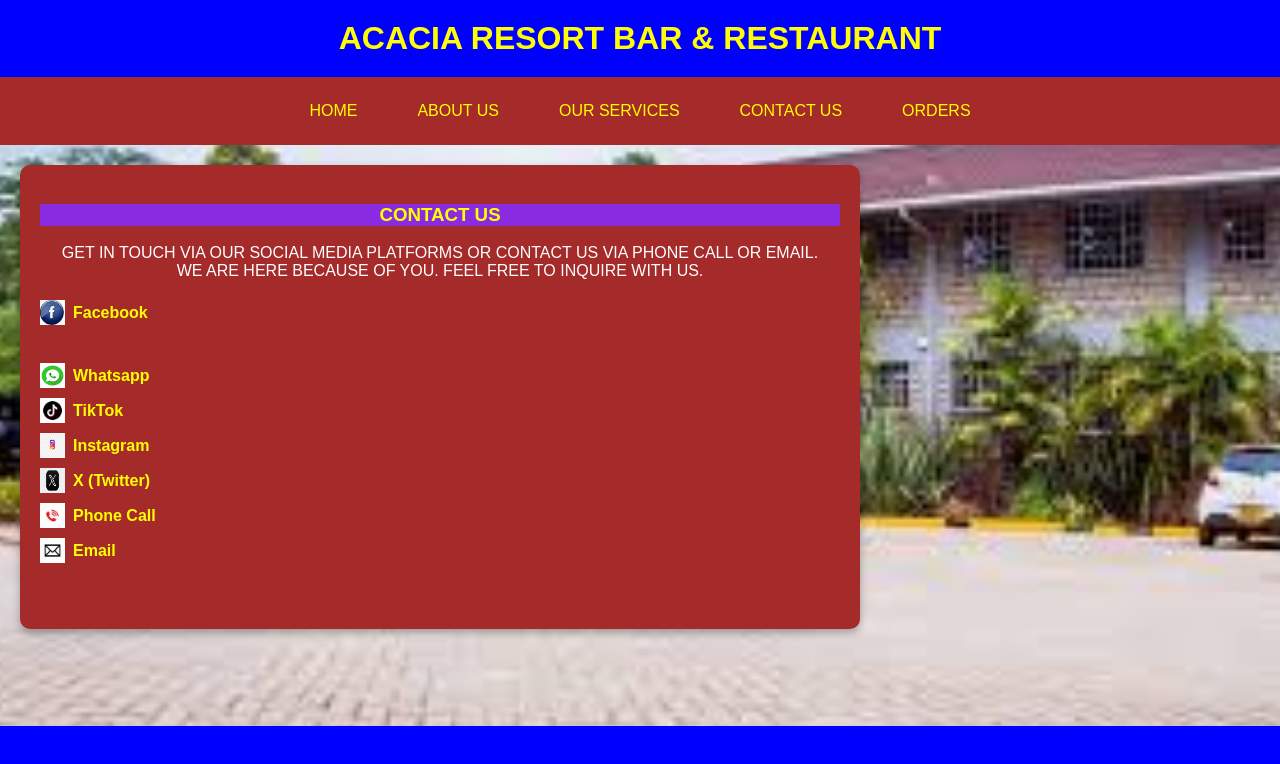
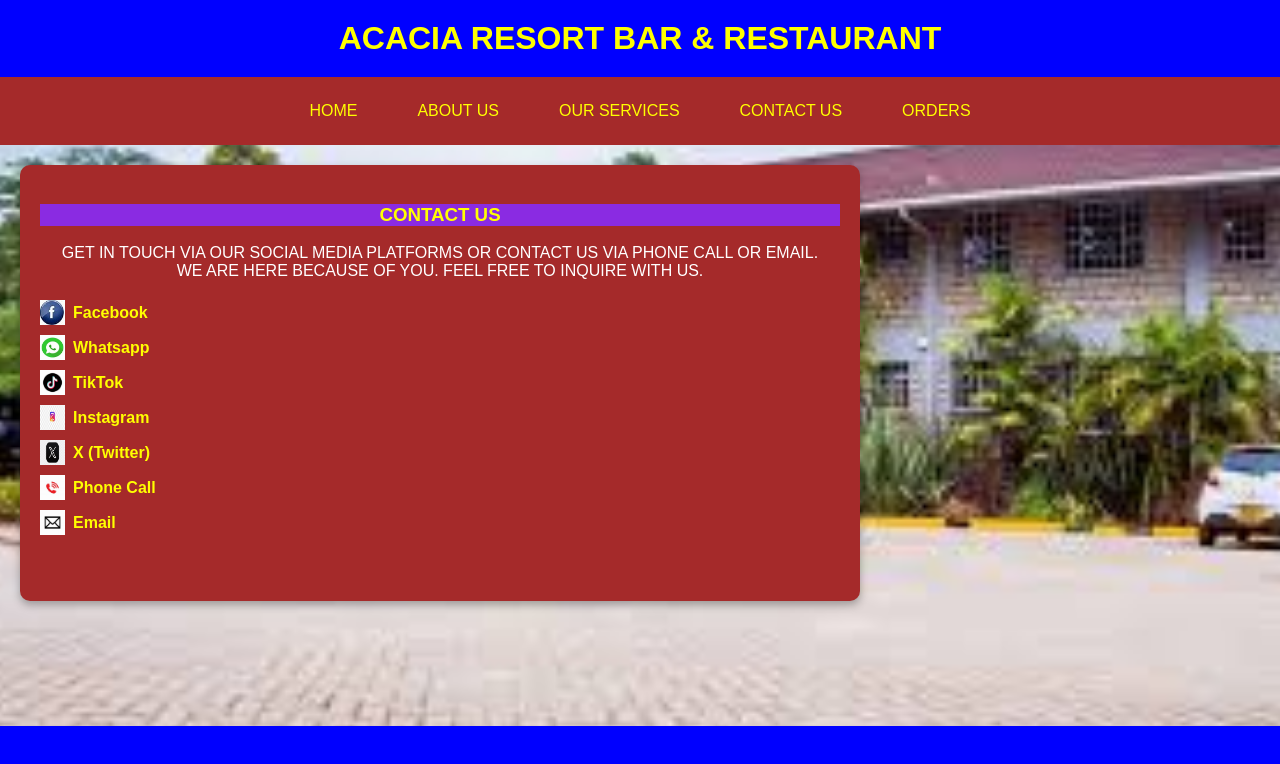
Before and after one commit to felixkilonzo126/ACACIA-RESORT-WEBSITE, a plain HTML site: page CONTACT US.HTML in a window 1280 px wide. Drawn offline with Linux system fonts and the light colour scheme.

Commit message:
Update CONTACT US.HTML

```diff
--- a/CONTACT US.HTML
+++ b/CONTACT US.HTML
@@ -172,7 +172,7 @@
                 WE ARE HERE BECAUSE OF YOU. FEEL FREE TO INQUIRE WITH US.</p>
 
                 <div class="social-links">
-                    <a href="https://m.me/Felique Feloh"><img src="facebook logo.jpg" alt="Facebook" class="icon">Facebook</a><br>
+                    <a href="https://m.me/Felique Feloh"><img src="facebook logo.jpg" alt="Facebook" class="icon">Facebook</a>
                     <a href="https://wa.me/254705800515"><img src="whatsapp logo.jpg" alt="Whatsapp" class="icon">Whatsapp</a>
                     <a href="https://www.tiktok.com/@user3381330639736"><img src="Tiktok logo.jpg" alt="TikTok" class="icon">TikTok</a>
                     <a href="https://www.instagram.com/Felique Feloh"><img src="Instagram logo.jpg" alt="Instagram" class="icon">Instagram</a>
```
